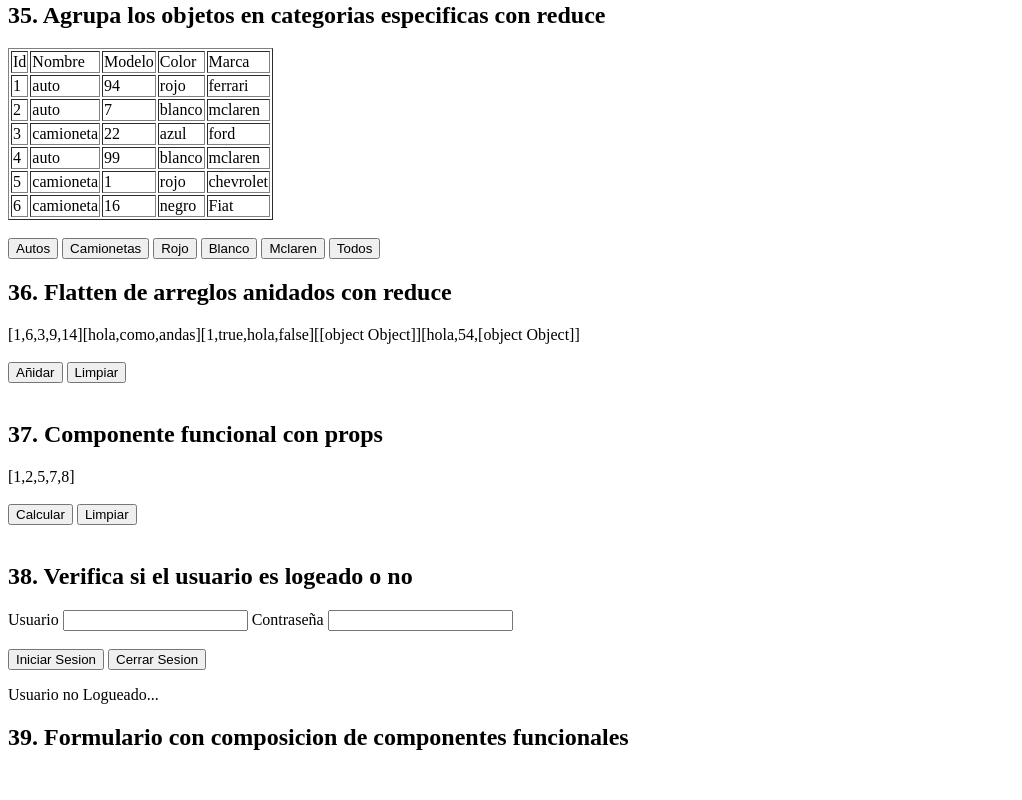
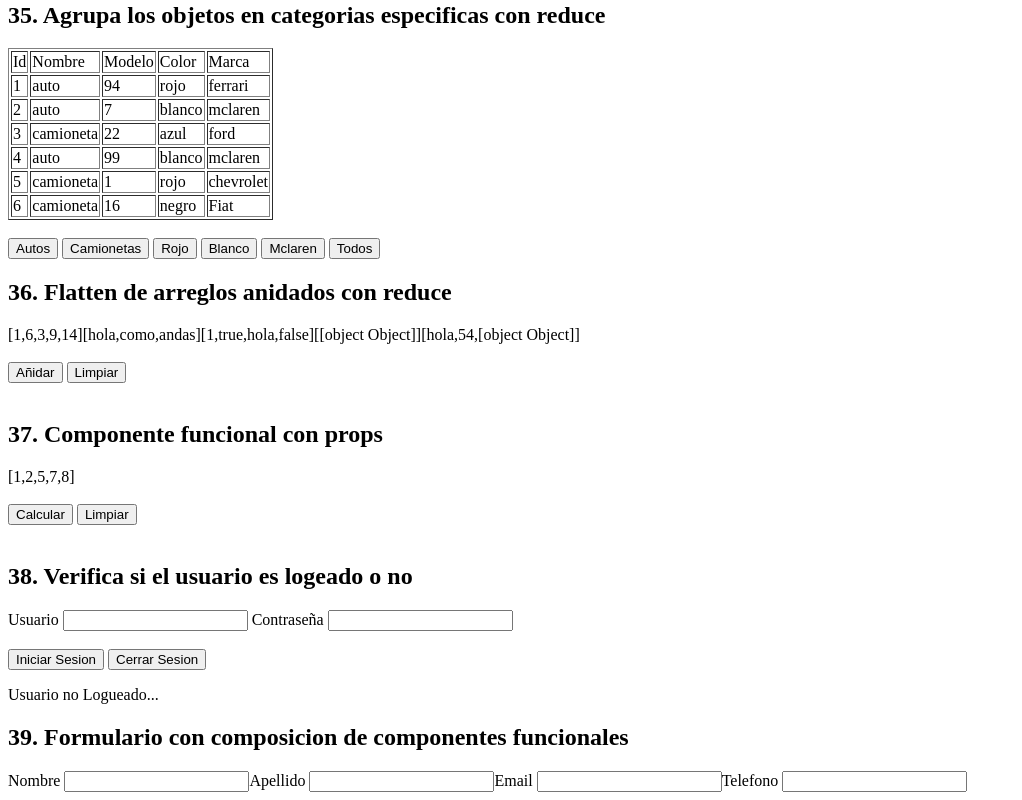
Before and after one commit to matiasmoscone1/practica-ejercicios-logica-programacion-react, a React (Vite) app: page / in a window 1280 px wide. Shown: the part 5901-6701 px from the top of the page, without its empty margins (0-1022 px from the left). Before the commit the page ends 6672 px from the top, so only its background shows below. Built offline with nearby package versions, Linux system fonts and the light colour scheme.

Commit message:
Resolviendo ejercicio 39

```diff
--- a/src/ejercicios/ComponenteFormulario.jsx
+++ b/src/ejercicios/ComponenteFormulario.jsx
@@ -6,15 +6,22 @@
 
 const CompNombre = () => {
 
+    return(<><label>Nombre</label>{" "}<input type="text" /></>)
 }
+
 const CompApellido = () => {
 
+    return(<><label>Apellido</label>{" "}<input type="text" /></>)
 }
+
 const CompEmail = () => {
 
+    return(<><label>Email</label>{" "}<input type="text" /></>)
 }
+
 const CompTelefono = () => {
 
+    return(<><label>Telefono</label>{" "}<input type="number" /></>)
 }
 
 
```
